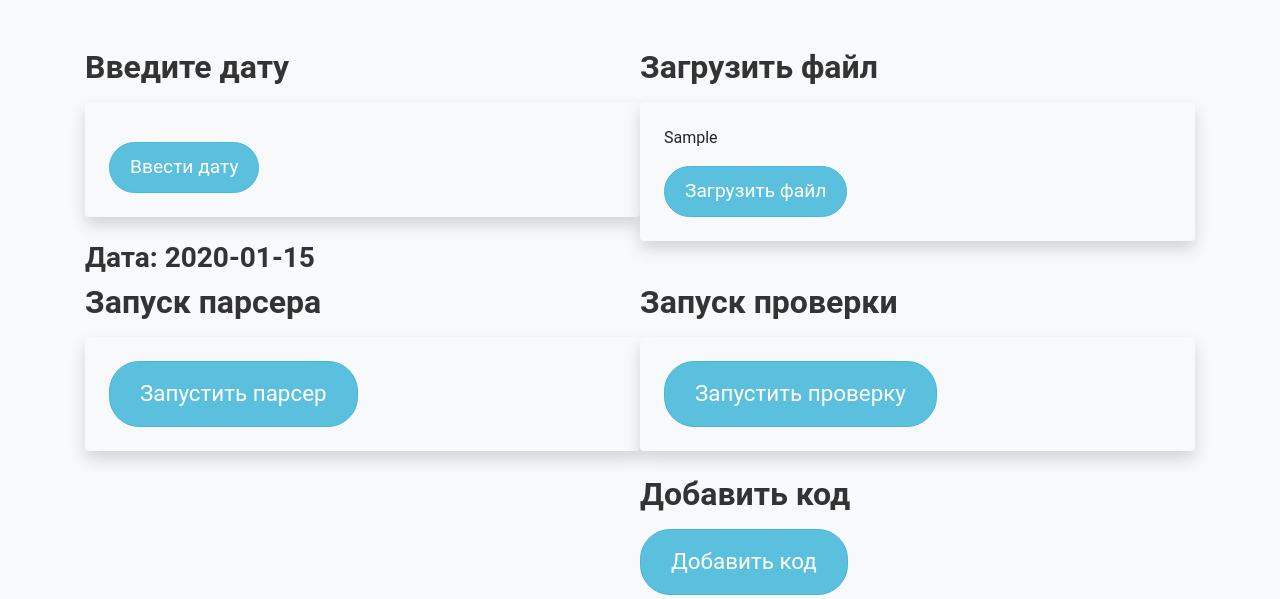
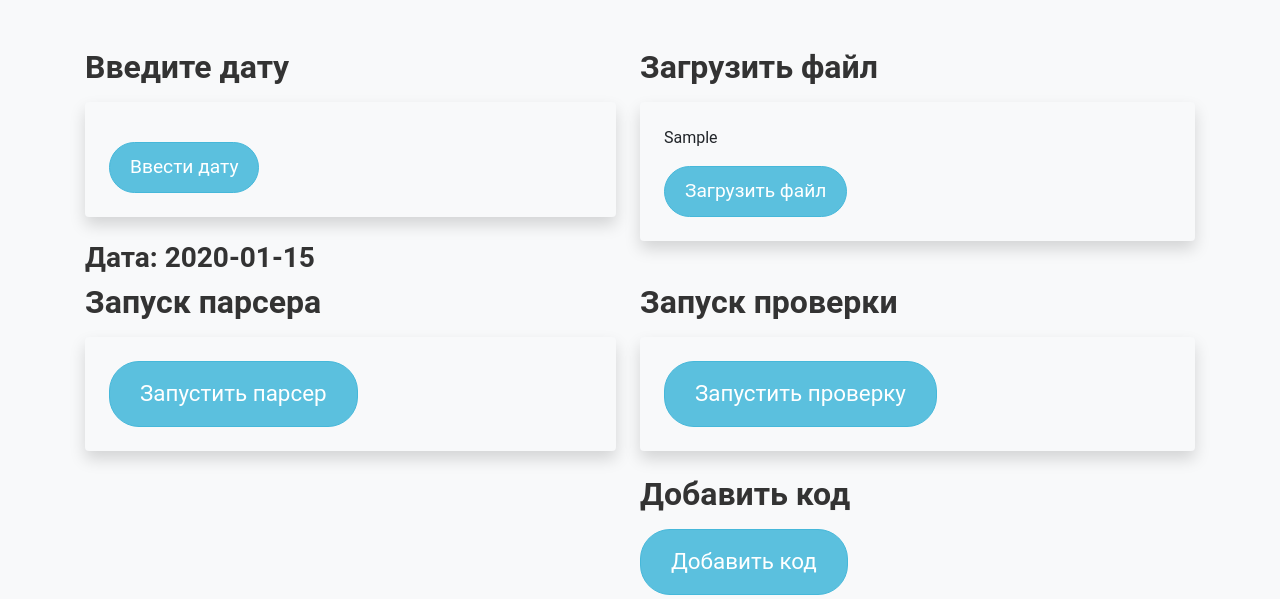
Before and after one commit to glebfedorov911/parser_domains, a Django app: template siteparsershops/parser/templates/parser/index.html in a window 1280 px wide. Shown: the top 599 px of the page. Run offline with Django 5.2, Linux system fonts and the light colour scheme; tables that the repository leaves empty hold one stand-in row (values such as "Sample post"); the template is opened without the code that fills it: values that come from a table or form of the project are taken from there, most other values are stand-ins (such as "Sample title", 1, 10 or a date in 2020); parts of the project's set-up code (start-up, migrations or seed data) failed here and were passed over; some libraries are stand-ins or nearby versions.

Commit message:
edit html code

```diff
--- a/siteparsershops/parser/templates/parser/dist/index.html
+++ b/siteparsershops/parser/templates/parser/dist/index.html
@@ -5,7 +5,7 @@
         <div class="row no-gutters">
             <div class="col-md-6">
                 <h2 class="mb-3 font-weight-bold">Введите дату</h2>
-                <form method="post" class="mb-4 shadow p-4 bg-light rounded">
+                <form method="post" class="mb-4 mr-4 shadow p-4 bg-light rounded">
                     {% csrf_token %}
                     <div class="form-group">
                         {{ form_date.as_p }}
@@ -29,7 +29,7 @@
         <div class="row no-gutters">
             <div class="col-md-6">
                 <h2 class="mb-3 font-weight-bold">Запуск парсера</h2>
-                <form action="{% url 'parser' %}" id="startparser" method="get" class="mb-4 shadow p-4 bg-light rounded">
+                <form action="{% url 'parser' %}" id="startparser" method="get" class="mb-4 mr-4 shadow p-4 bg-light rounded">
                     {% csrf_token %}
                     <input type="hidden" name="start" id="start-param">
                     <div id="parser" hidden>Парсер запущен</div>
--- a/siteparsershops/parser/templates/parser/index.html
+++ b/siteparsershops/parser/templates/parser/index.html
@@ -5,7 +5,7 @@
         <div class="row no-gutters">
             <div class="col-md-6">
                 <h2 class="mb-3 font-weight-bold">Введите дату</h2>
-                <form method="post" class="mb-4 shadow p-4 bg-light rounded">
+                <form method="post" class="mb-4 mr-4 shadow p-4 bg-light rounded">
                     {% csrf_token %}
                     <div class="form-group">
                         {{ form_date.as_p }}
@@ -29,7 +29,7 @@
         <div class="row no-gutters">
             <div class="col-md-6">
                 <h2 class="mb-3 font-weight-bold">Запуск парсера</h2>
-                <form action="{% url 'parser' %}" id="startparser" method="get" class="mb-4 shadow p-4 bg-light rounded">
+                <form action="{% url 'parser' %}" id="startparser" method="get" class="mb-4 mr-4 shadow p-4 bg-light rounded">
                     {% csrf_token %}
                     <input type="hidden" name="start" id="start-param">
                     <div id="parser" hidden>Парсер запущен</div>
```
